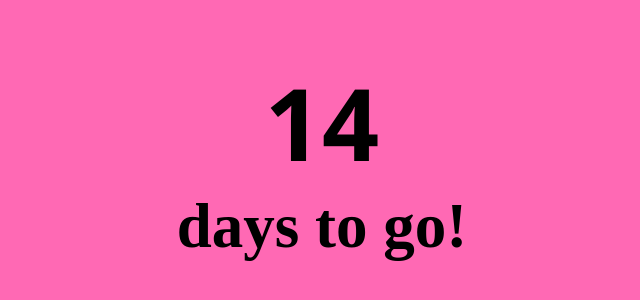
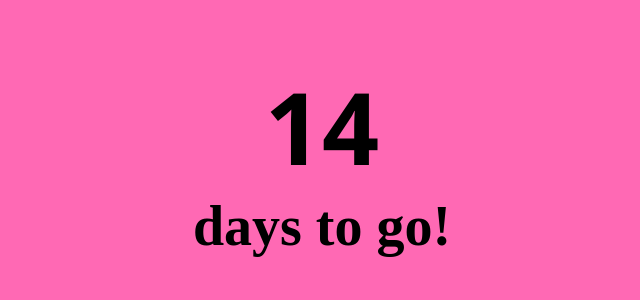
Before and after one commit to shubham-singh/birthday, a plain HTML site: page index.html in a window 1280 px wide. Shown: the part 210-510 px from the top of the page, without its empty margins (318-958 px from the left). Drawn offline with Linux system fonts and the light colour scheme.

Commit message:
fix: font-size

```diff
--- a/style.css
+++ b/style.css
@@ -29,5 +29,5 @@ h1 {
 
 h2 {
     margin: 0;
-    font-size: 63px;
+    font-size: 56px;
 }
```
